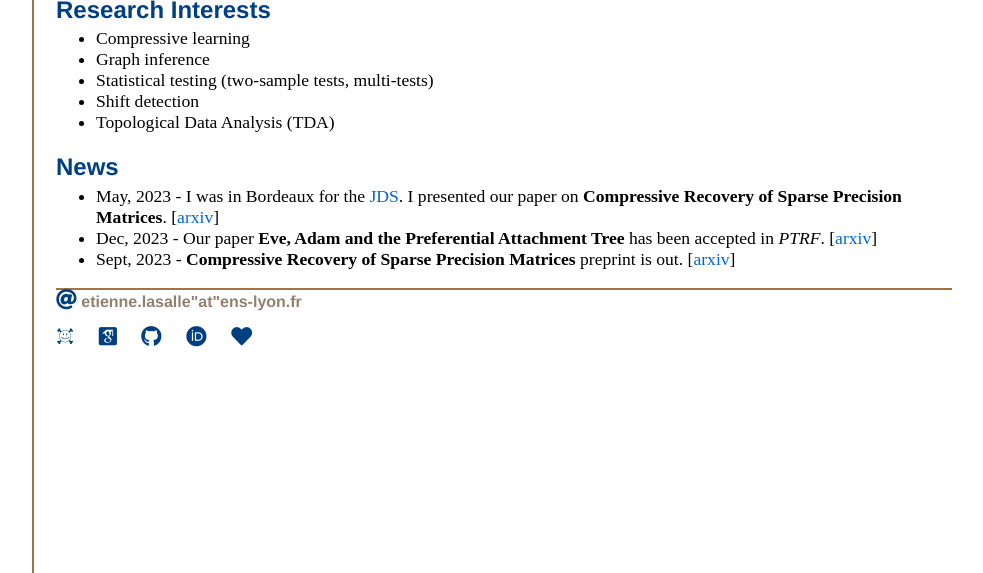
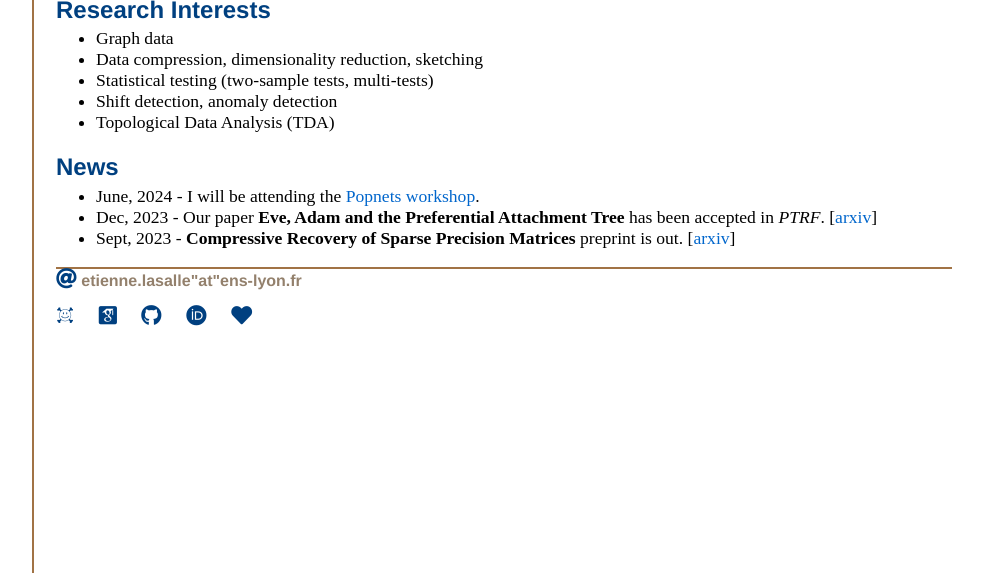
Before and after one commit to elasalle/elasalle.github.io, a Jekyll site: the page built from index.html, in a window 1280 px wide, cut to the strip 327-900 px from the top of the page. Shown: the whole strip, without its empty margins (120-1103 px from the left). Built offline with Jekyll 4.4.1, drawn with Linux system fonts in a browser that asks for light colours; some web fonts are replaced.

Commit message:
Update index.html

```diff
--- a/index.html
+++ b/index.html
@@ -27,17 +27,16 @@ title: Etienne Lasalle
 
 	<h2 class="title2">Research Interests</h2>
 	<ul class="normalsize">
-		<li>Compressive learning</li>
-		<li>Graph inference</li>
+		<li>Graph data</li>
+		<li>Data compression, dimensionality reduction, sketching</li>
 		<li>Statistical testing (two-sample tests, multi-tests)</li>
-		<li>Shift detection</li>
+		<li>Shift detection, anomaly detection</li>
 		<li>Topological Data Analysis (TDA)</li>
 	</ul>
 
 	<h2 class="title2">News</h2>
 	<ul class="normalsize">
-		<li>May, 2023 - I was in Bordeaux for the <a href="https://jds2024.sciencesconf.org/">JDS</a>.
-			I presented our paper on <b>Compressive Recovery of Sparse Precision Matrices</b>. [<a href="https://arxiv.org/pdf/2311.04673.pdf">arxiv</a>]</li>
+		<li>June, 2024 - I will be attending the <a href="https://popnets.wordpress.com/">Popnets workshop</a>.</li>
 		<li>Dec, 2023 - Our paper <b>Eve, Adam and the Preferential Attachment Tree</b> has been accepted in <i>PTRF</i>. 	[<a href="https://arxiv.org/pdf/2303.04752.pdf">arxiv</a>]</li>
 		<li>Sept, 2023 - <b>Compressive Recovery of Sparse Precision Matrices</b> preprint is out. 	[<a href="https://arxiv.org/pdf/2311.04673.pdf">arxiv</a>]</li>
 	</ul>
```
